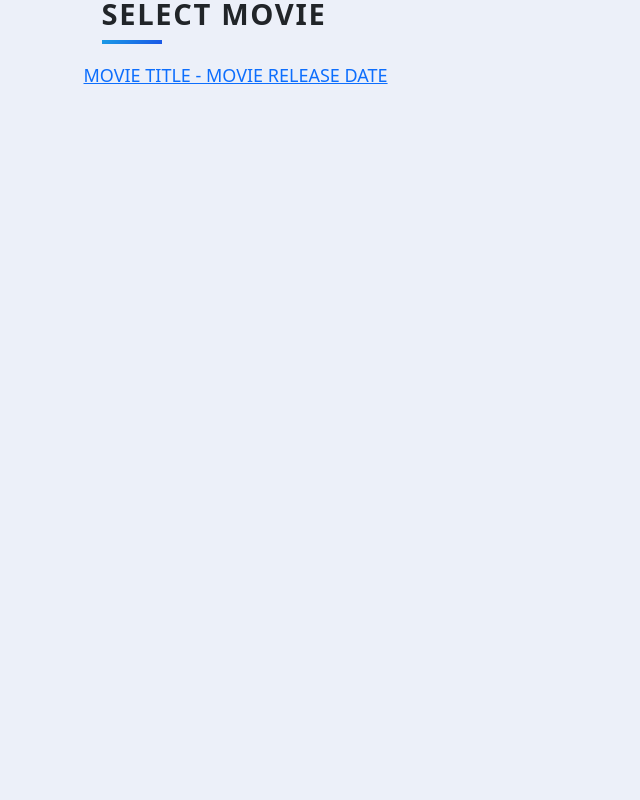
After one commit to DroidekaMuSo/python_100_of_code, a Flask app: template Day 64 - Top 10 Movies website/templates/select.html in a window 1280 px wide. The commit adds this page. Shown: the whole page, without its empty margins (0-640 px from the left). Run offline with Flask 3, Linux system fonts and the light colour scheme; the template is opened without the code that fills it, so the values that code supplies are empty; some libraries are stand-ins or nearby versions.

Commit message:
Day 64 - Starting day

```diff
--- a/Day 64 - Top 10 Movies website/main.py
+++ b/Day 64 - Top 10 Movies website/main.py
@@ -1,6 +1,6 @@
-from flask import Flask, render_template, redirect, url_or, request
+from flask import Flask, render_template, redirect, url_for, request
 from flask_bootstrap import Bootstrap5
-from flas_sqlalchemy import SQLAlchemy
+from flask_sqlalchemy import SQLAlchemy
 from sqlalchemy.orm import DeclarativeBase, Mapped, mapped_column
 from sqlalchemy import Integer, String, Float
 from flask_wtf import FlaskForm
@@ -8,18 +8,33 @@ from wtforms import StringField, SubmitField
 from wtforms.validators import DataRequired
 import requests
 
+'''
+Red underlines? Install the required packages first:
+Open the Terminal in PyCharm (bottom left).
+
+On Windows type:
+python -m pip install -r requirements.txt
+
+On MacOS type:
+pip3 install -r requirements.txt
+
+This will install the packages from requirements.txt for this project.
+'''
+
 app = Flask(__name__)
-app.config["SECRET_KEY"] = "8BYkEfBA606donzWlSihBXox7C0sKR6b"
+app.config['SECRET_KEY'] = '8BYkEfBA6O6donzWlSihBXox7C0sKR6b'
 Bootstrap5(app)
 
-# TODO: CREATE DB
+# CREATE DB
 
-# TODO: CREATE TABLE
+
+# CREATE TABLE
+
 
 @app.route("/")
 def home():
-  return render_template("index.html")
+    return render_template("index.html")
 
 
-if __name__ == "__main__":
-  app.run(debug=True)
+if __name__ == '__main__':
+    app.run(debug=True)
--- /dev/null
+++ b/Day 64 - Top 10 Movies website/static/css/styles.css
@@ -0,0 +1,214 @@
+*, *:before, *:after {
+	 box-sizing: border-box;
+}
+ html {
+	 font-size: 18px;
+	 line-height: 1.5;
+	 font-weight: 300;
+	 color: #333;
+	 font-family: "Nunito Sans", sans-serif;
+}
+ body {
+	 margin: 0;
+	 padding: 0;
+	 height: 100vh;
+	 background-color: #ecf0f9;
+	 background-attachment: fixed;
+}
+.large {
+     font-size: 3rem;
+}
+ .content {
+	 display: flex;
+	 margin: 0 auto;
+	 justify-content: center;
+	 align-items: center;
+	 flex-wrap: wrap;
+	 max-width: 1500px;
+}
+ p.overview {
+	 font-size: 12px;
+	 height: 200px;
+	 width: 100%;
+	 overflow: hidden;
+	 text-overflow: ellipsis;
+}
+ .heading {
+	 width: 100%;
+	 margin-left: 1rem;
+	 font-weight: 900;
+	 font-size: 1.618rem;
+	 text-transform: uppercase;
+	 letter-spacing: 0.1ch;
+	 line-height: 1;
+	 padding-bottom: 0.5em;
+	 margin-bottom: 1rem;
+	 position: relative;
+}
+ .heading:after {
+	 display: block;
+	 content: '';
+	 position: absolute;
+	 width: 60px;
+	 height: 4px;
+	 background: linear-gradient(135deg, #1a9be6, #1a57e6);
+	 bottom: 0;
+}
+ .description {
+	 width: 100%;
+	 margin-top: 0;
+	 margin-left: 1rem;
+	 margin-bottom: 3rem;
+}
+ .card {
+	 color: inherit;
+	 cursor: pointer;
+	 width: calc(33% - 3rem);
+	 min-width: calc(33% - 3rem);
+	 height: 400px;
+	 min-height: 400px;
+	 perspective: 1000px;
+	 margin: 1rem auto;
+	 position: relative;
+}
+ @media screen and (max-width: 800px) {
+	 .card {
+		 width: calc(50% - 3rem);
+	}
+}
+ @media screen and (max-width: 500px) {
+	 .card {
+		 width: 100%;
+	}
+}
+ .front, .back {
+	 display: flex;
+	 border-radius: 6px;
+	 background-position: center;
+	 background-size: cover;
+	 text-align: center;
+	 justify-content: center;
+	 align-items: center;
+	 position: absolute;
+	 height: 100%;
+	 width: 100%;
+	 -webkit-backface-visibility: hidden;
+	 backface-visibility: hidden;
+	 transform-style: preserve-3d;
+	 transition: ease-in-out 600ms;
+}
+ .front {
+	 background-size: cover;
+	 padding: 2rem;
+	 font-size: 1.618rem;
+	 font-weight: 600;
+	 color: #fff;
+	 overflow: hidden;
+	 font-family: Poppins, sans-serif;
+}
+ .front:before {
+	 position: absolute;
+	 display: block;
+	 content: '';
+	 top: 0;
+	 left: 0;
+	 right: 0;
+	 bottom: 0;
+	 background: linear-gradient(135deg, #1a9be6, #1a57e6);
+	 opacity: 0.25;
+	 z-index: -1;
+}
+ .card:hover .front {
+	 transform: rotateY(180deg);
+}
+ .card:nth-child(even):hover .front {
+	 transform: rotateY(-180deg);
+}
+ .back {
+	 background: #fff;
+	 transform: rotateY(-180deg);
+	 padding: 0 2em;
+}
+ .card:hover .back {
+	 transform: rotateY(0deg);
+}
+ .card:nth-child(even) .back {
+	 transform: rotateY(180deg);
+}
+ .card:nth-child(even):hover .back {
+	 transform: rotateY(0deg);
+}
+ .button {
+	 transform: translateZ(40px);
+	 cursor: pointer;
+	 -webkit-backface-visibility: hidden;
+	 backface-visibility: hidden;
+	 font-weight: bold;
+	 color: #fff;
+	 padding: 0.5em 1em;
+	 border-radius: 100px;
+	 font: inherit;
+	 background: linear-gradient(135deg, #1a9be6, #1a57e6);
+	 border: none;
+	 position: relative;
+	 transform-style: preserve-3d;
+	 transition: 300ms ease;
+}
+ .button:before {
+	 transition: 300ms ease;
+	 position: absolute;
+	 display: block;
+	 content: '';
+	 transform: translateZ(-40px);
+	 -webkit-backface-visibility: hidden;
+	 backface-visibility: hidden;
+	 height: calc(100% - 20px);
+	 width: calc(100% - 20px);
+	 border-radius: 100px;
+	 left: 10px;
+	 top: 16px;
+	 box-shadow: 0 0 10px 10px rgba(26, 87, 230, 0.25);
+	 background-color: rgba(26, 87, 230, 0.25);
+}
+
+.button.delete-button {
+	 background-color: rgba(230, 87, 230, 0.25);
+	 background: linear-gradient(135deg, #e61a46, #e61a1a);
+}
+.button.delete-button:before {
+	 background-color: rgba(230, 87, 230, 0.25);
+	 box-shadow: 0 0 10px 10px rgba(230, 87, 230, 0.25);
+}
+ .button:hover {
+	 transform: translateZ(55px);
+}
+ .button:hover:before {
+	 transform: translateZ(-55px);
+}
+ .button:active {
+	 transform: translateZ(20px);
+}
+ .button:active:before {
+	 transform: translateZ(-20px);
+	 top: 12px;
+	 top: 12px;
+}
+.container.add {
+    margin-top: 40px;
+    margin-bottom: 20px;
+}
+.rating {
+    color: #E4BB23;
+}
+.review {
+    font-style: italic;
+}
+ .movie_gens {
+	 font-size: 11.5px;
+}
+ .title {
+	 font-weight: bold;
+}
+ .release_date {
+	 font-weight: normal;
+}
--- a/Day 64 - Top 10 Movies website/templates/base.html
+++ b/Day 64 - Top 10 Movies website/templates/base.html
@@ -1,12 +1,39 @@
 <!DOCTYPE html>
 <html lang="en">
-<head>
-  <meta charset="UTF-8">
-  <meta http-equiv="X-UA-Compatible" content="IE=edge">
-  <meta name="viewport" content="width=device-width, initial-scale=1.0">
-  <title>Document</title>
-</head>
-<body>
+  <head>
+    <meta charset="UTF-8" />
+    <meta
+      name="viewport"
+      content="width=device-width, initial-scale=1, shrink-to-fit=no"
+    />
 
-</body>
+    {% block styles %}
+    <!-- Load Bootstrap-Flask CSS here -->
+    {{ bootstrap.load_css() }}
+    <!-- Link to the styles.css here to apply styling to all the child templates.-->
+    <link
+      rel="stylesheet"
+      href="https://fonts.googleapis.com/css?family=Nunito+Sans:300,400,700"
+    />
+    <link
+      rel="stylesheet"
+      href="https://fonts.googleapis.com/css?family=Poppins:300,400,700"
+    />
+    <link
+      rel="stylesheet"
+      href="https://cdnjs.cloudflare.com/ajax/libs/font-awesome/5.14.0/css/all.min.css"
+      integrity="sha512-1PKOgIY59xJ8Co8+NE6FZ+LOAZKjy+KY8iq0G4B3CyeY6wYHN3yt9PW0XpSriVlkMXe40PTKnXrLnZ9+fkDaog=="
+      crossorigin="anonymous"
+    />
+    <link
+      rel="stylesheet"
+      href="{{ url_for('static', filename='css/styles.css') }}"
+    />
+    {% endblock %}
+
+    <title>{% block title %}{% endblock %}</title>
+  </head>
+  <body>
+    {% block content %}{% endblock %}
+  </body>
 </html>
--- /dev/null
+++ b/Day 64 - Top 10 Movies website/templates/select.html
@@ -0,0 +1,13 @@
+{% extends 'base.html' %}
+
+{% block title %}Select Movie{% endblock %}
+
+{% block content %}
+<div class="container">
+    <h1 class="heading">Select Movie</h1>
+  <p>
+    <a href="#"> MOVIE TITLE - MOVIE RELEASE DATE</a>
+  </p>
+
+</div>
+{% endblock %}
```
Also changed, not shown: Day 64 - Top 10 Movies website/templates/add.html (added, +9 -0 lines), Day 64 - Top 10 Movies website/templates/edit.html (added, +10 -0 lines), Day 64 - Top 10 Movies website/templates/index.html (added, +37 -0 lines), Day 64 - Top 10 Movies website/requirements.txt (line endings or trailing spaces).
